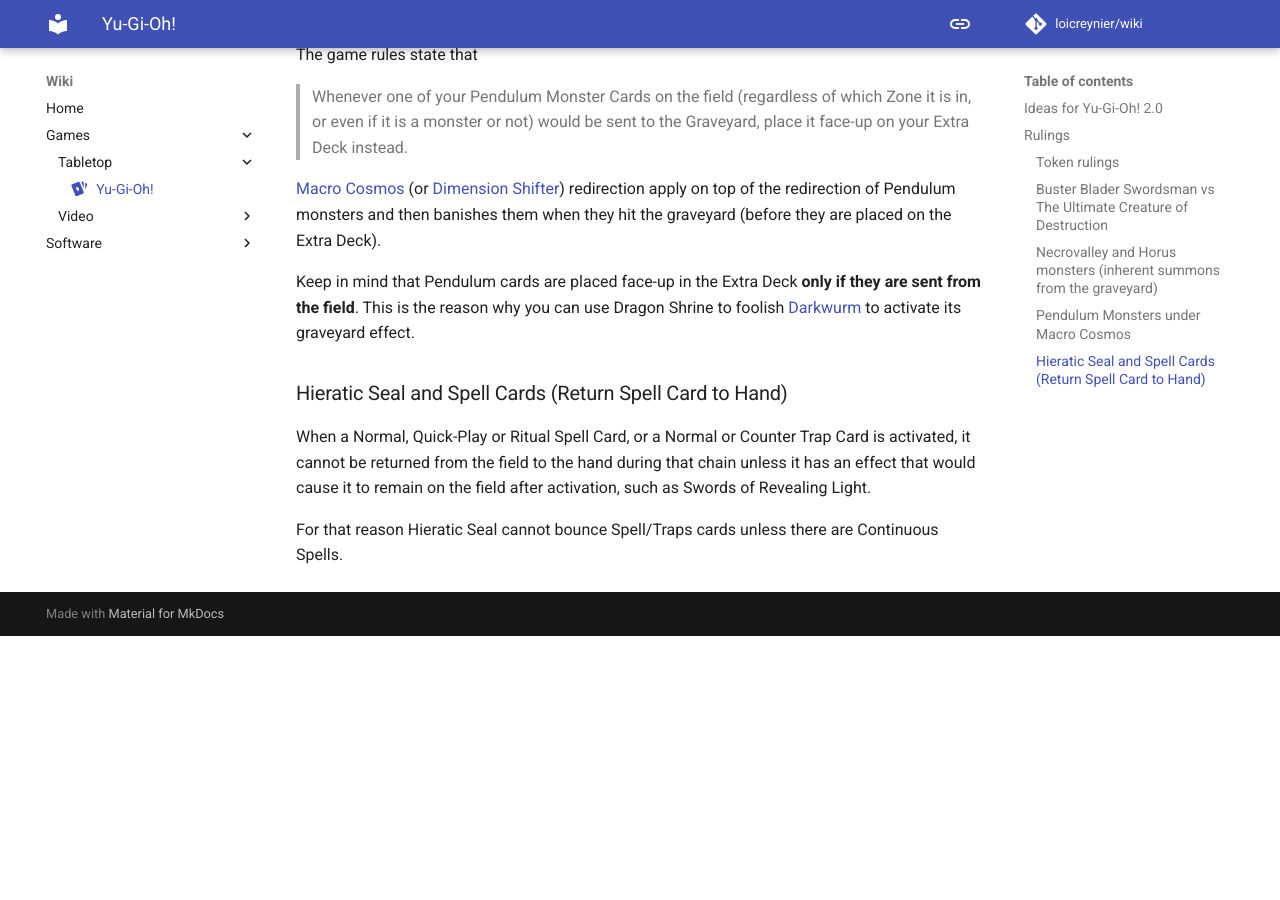
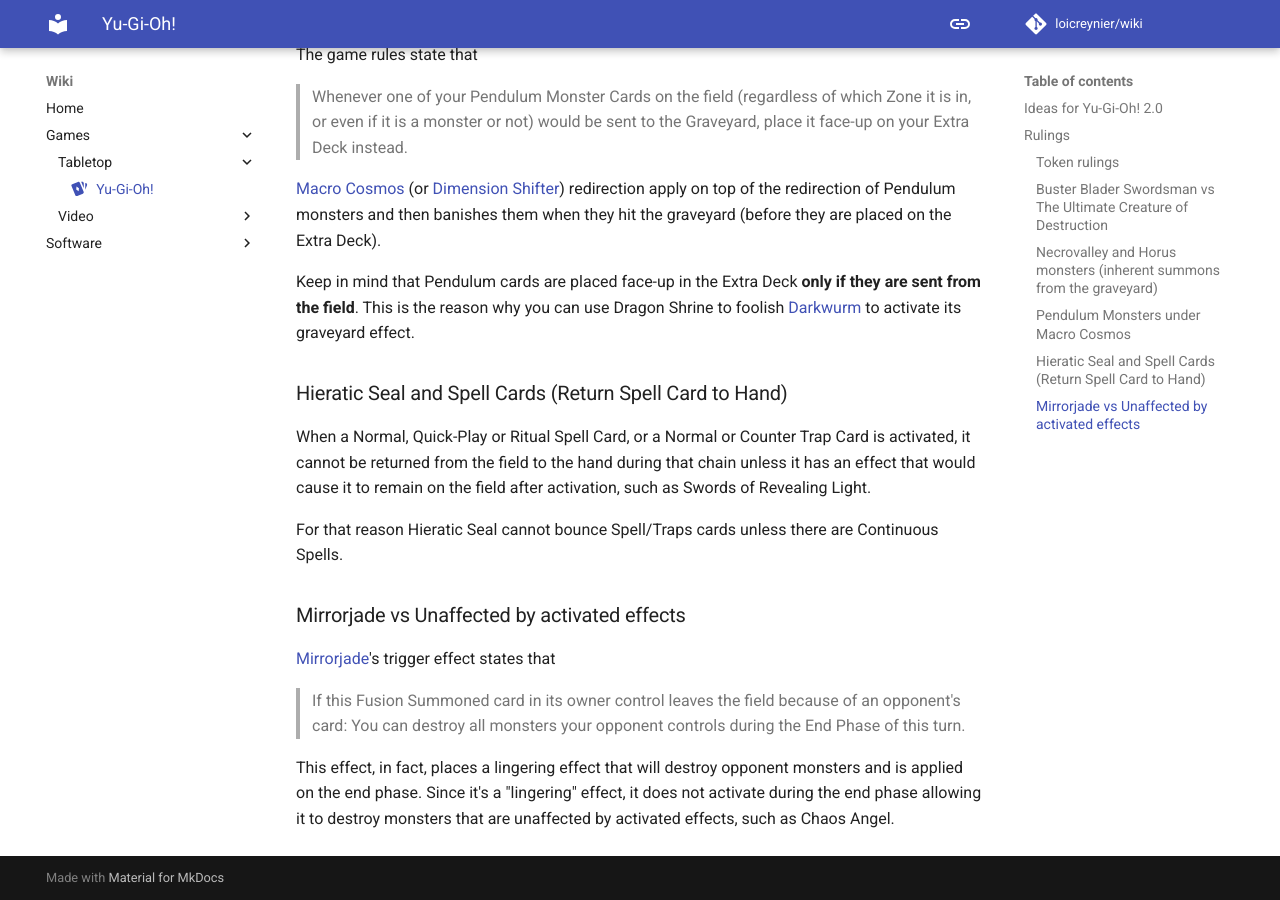
Before and after one commit to loicreynier/wiki, an MkDocs documentation site: the page built from docs/games/tabletop/yugioh.md, in a window 1280 px wide and 900 px high, scrolled down 3031 px. Built offline with MkDocs 1.6.1 and Material for MkDocs 9.7.7, drawn with Linux system fonts in a browser that asks for light colours; comment, search, counter and statistics services are not loaded; before the commit the page ends 3667 px from its top, so only the background shows below that.

Commit message:
docs(yugioh): add Mirrorjade vs Chaos Angel ruling

```diff
--- a/docs/games/tabletop/yugioh.md
+++ b/docs/games/tabletop/yugioh.md
@@ -184,3 +184,17 @@
 such as Swords of Revealing Light.
 
 For that reason Hieratic Seal cannot bounce Spell/Traps cards unless there are Continuous Spells.
+
+### Mirrorjade vs Unaffected by activated effects
+
+[Mirrorjade]'s trigger effect states that
+
+> If this Fusion Summoned card in its owner control leaves the field because of an opponent's card:
+> You can destroy all monsters your opponent controls during the End Phase of this turn.
+
+This effect, in fact, places a lingering effect that will destroy opponent monsters
+and is applied on the end phase.
+Since it's a "lingering" effect, it does not activate during the end phase
+allowing it to destroy monsters that are unaffected by activated effects, such as Chaos Angel.
+
+[Mirrorjade]: https://yugipedia.com/wiki/Mirrorjade_the_Iceblade_Dragon
```
